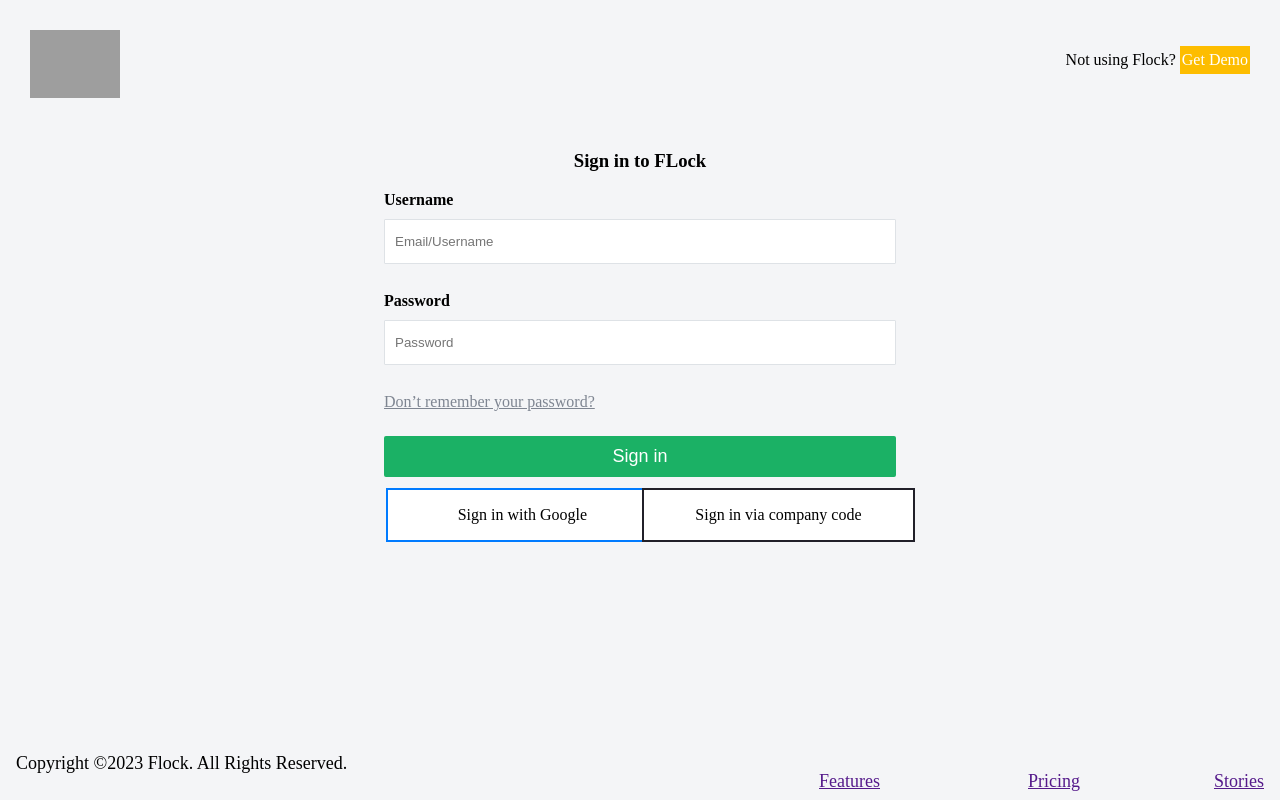
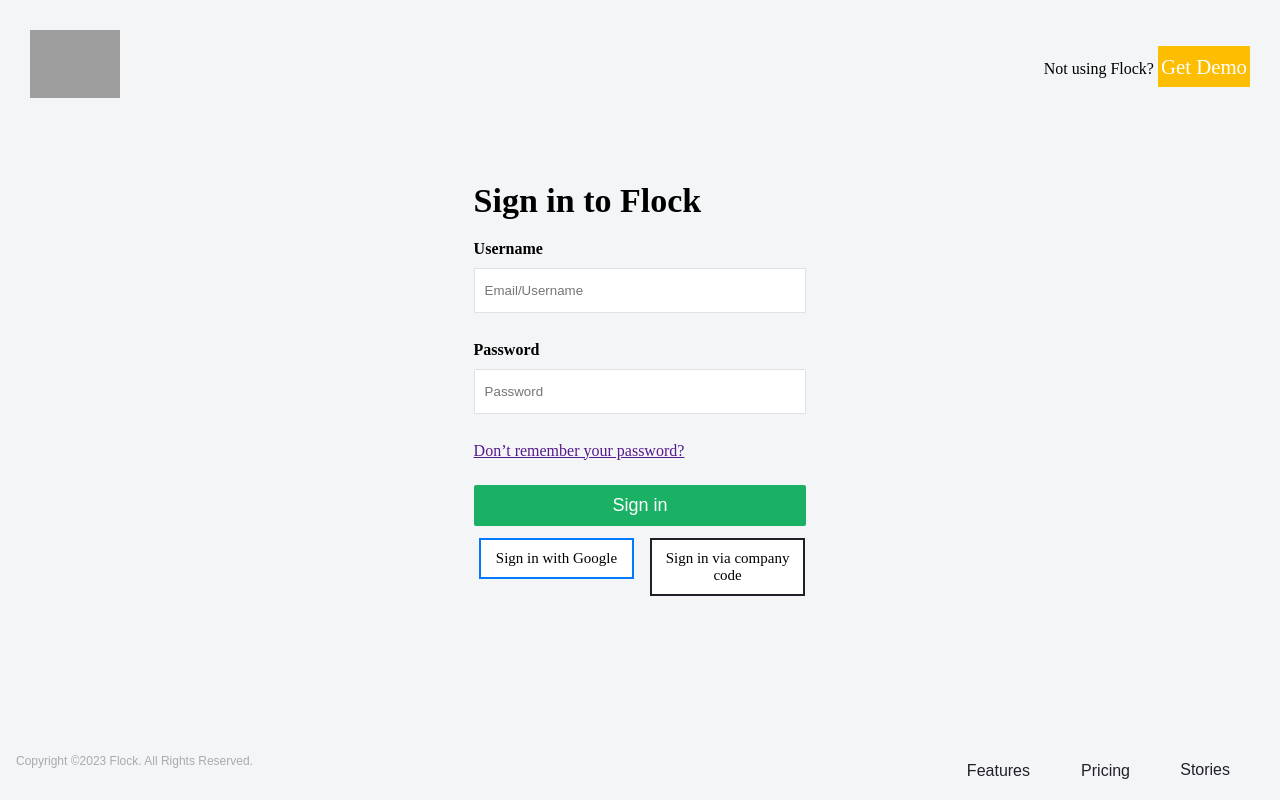
Before and after one commit to itsrksoni/flock_login, a plain HTML site: page index.html in a window 1280 px wide. Drawn offline with Linux system fonts and the light colour scheme; grey boxes are pictures that could not be loaded.

Commit message:
Add files via upload

```diff
--- a/index.html
+++ b/index.html
@@ -1,10 +1,16 @@
 <!Doctype html>
-<html>
+<html lang="en">
 
 <head>
 
     <title>Flock: Login HR, Benefits &amp; Compliance Software</title>
-    <link rel="stylesheet" href="style.css">
+    <meta charset="UTF-8">
+    <meta name="viewport" content="width=device-width, initial-scale=1, maximum-scale=1, user-scalable=no">
+    <meta http-equiv="X-UA-Compatible" content="ie=edge">
+    <link rel="stylesheet" media="all" href="style.css">
+    <style>
+
+    </style>
 
 </head>
 
@@ -23,13 +29,12 @@
             </div>
         </div>
         <div class="heading">
-            <h3>Sign in to FLock</h3>
+            <h3>Sign in to Flock</h3>
         </div>
         <div class="login-form">
 
             <form action="#" method="post">
 
-                <div class="container">
                 <label for="uname"><b>Username</b></label>
                 <input type="text" placeholder="Email/Username" name="uname" required>
                 <br><br>
@@ -41,21 +46,22 @@
 
                 <button type="submit">Sign in</button>
 
-                </div>
             </form>
         </div>
 
-        <div class="external-signup-link">
+        <div class="external-signup-link" id="external-signup-link">
 
-            <span class="but-1"><a class="button button1">Sign in with Google</a></span>
-            <span class="but-2"> <a class="button button2">Sign in via company code</a></span>
+            <span class="signup-button-1"><a class="signup-button signup-button-a">Sign in with Google</a></span>
+            <span class="signup-button-2"> <a class="signup-button signup-button-b">Sign in via company code</a></span>
 
         </div>
         <div class="footer">
-            <p class="foot-0">Copyright ©2023 Flock. All Rights Reserved.</p>
-            <span class="foot foot-1"><a href="">Features</a></span>
-            <span class="foot foot-2"><a href="">Pricing</a></span>
-            <span class="foot foot-3"><a href="">Stories</a></span>
+            <p>Copyright ©2023 Flock. All Rights Reserved.</p>
+            <div class="footer-links">
+                <span class="footer-link-1"><a href="">Features</a></span>
+                <span class="footer-link-2"><a href="">Pricing</a></span>
+                <span class="footer-link-3"><a href="">Stories</a></span>
+                <div>
                 </div>
 
             </div>
--- a/style.css
+++ b/style.css
@@ -14,31 +14,51 @@ body {
 }
 
 .nav {
-    padding: 30px;
+    margin-bottom: 0px;
+    padding: 30px 30px 0px 30px;
 
 }
 
 .nav ul li a {
     background: #fdbd00;
     color: #fff;
-    border: 2px solid transparent;
+    border: 3px solid transparent;
     display: inline-block;
-    font-size: 1rem;
-    line-height: 1.5;
+    font-size: 1.3rem;
+    line-height: 1.7;
     text-decoration: none;
+}
+
+.nav ul li a:hover {
+
+    background-color: rgb(253 189 0 0.6);
+    color: white;
+    opacity: 0.5;
 }
 
 .nav ul {
     list-style: none;
 }
 
+.heading {
+    margin-top: 0%;
+    margin-left: 37%;
+    margin-right: 37%;
+
+}
+
 .heading h3 {
-    text-align: center;
+
+    text-align: left;
+    font-size: 2.125rem;
+    margin: 80px 0 20px;
+
 }
 
 .login-form {
-    margin-left: 30%;
-    margin-right: 30%;
+    margin-left: 37%;
+    margin-right: 37%;
+
 }
 
 input[type=text],
@@ -76,54 +96,78 @@ button:hover {
     opacity: 0.6;
 }
 
+
+@media screen and (min-width: 0px)and (max-width: 480px) {
+
+    .external-signup-link {
+
+        display: none;
+    }
+}
+
 .external-signup-link a {
+    margin: 0px;
     display: inline-block;
-    width: 80%;
+    width: 100%;
+
     height: 100%;
+    padding: 10px 0px 10px 0px;
+    font-size: 15px;
+
+
 
 }
+
+/* width: 80%; */
 
 .external-signup-link {
 
     text-align: center;
-    margin-left: 30%;
-    margin-right: 30%;
+    margin-left: 37%;
+    margin-right: 37%;
+    padding: 5px;
+    margin-bottom: 100px;
+    padding-bottom: 100px;
+
 
 
 }
 
-.but-1 {
+
+.external-signup-link .signup-button-1 {
+
+    margin: 0px;
+
+    float: left;
+    width: 47%;
 
 
-    margin-left: 0px;
-    margin-right: 0px;
-    padding-left: 0px;
-    padding-right: 0px;
-    float: left;
-    width: 50%;
+    padding: 0px;
 
-    display: inline-block;
+
 
 }
 
 
-.but-2 {
-    display: inline-block;
-    margin: 0%;
+.external-signup-link .signup-button-2 {
+    padding: 0px;
+    margin: 0px;
+
+
     float: right;
-    width: 50%;
+    width: 47%;
 
 
 }
 
-.button {
+.signup-button {
 
     border: none;
     color: white;
     padding: 16px 32px;
     text-align: center;
     text-decoration: none;
-    display: inline-block;
+
     font-size: 16px;
     margin: 4px 2px;
     transition-duration: 0.4s;
@@ -132,68 +176,81 @@ button:hover {
 }
 
 
-.button1 {
-    display: inline-block;
+.signup-button-a {
+
     background-color: white;
     color: black;
     border: 2px solid #007bff;
+
 }
 
-.button1:hover {
+.signup-button-a:hover {
     background-color: #007bff;
     color: white;
 }
 
-.button2 {
-    display: inline-block;
+.signup-button-b {
+
 
     background-color: white;
     color: black;
     border: 2px solid #212029;
 }
 
-.button2:hover {
+.signup-button-b:hover {
 
     background-color: #212029;
     color: white;
 }
 
+.footer a {
+    text-decoration: none;
+    font-family: Inter-SemiBold, sans-serif;
+    font-size: 16px
+}
 
 
-.footer {
-    margin-left: 100px;
-    margin-right: 100px;
-    margin-top: 100px;
-    margin-bottom: 0px;
+
+.footer p {
+    position: absolute;
+    bottom: 20px;
+    left: 16px;
+    font-size: 12px;
+    font-family: Inter-Medium, sans-serif;
+    opacity: 0.3;
 }
 
-p.foot-0 {
+.footer-link-3 {
     position: absolute;
-    bottom: 8px;
-    left: 16px;
+    bottom: 20px;
+    right: 50px;
     font-size: 18px;
-}
+    text-decoration: none;
 
-.foot-3 {
-    position: absolute;
-    bottom: 8px;
-    right: 16px;
-    font-size: 18px;
+
 
 }
 
-.foot-2 {
+.footer .footer-link-2 {
     position: absolute;
-    bottom: 8px;
-    right: 200px;
-    font-size: 18px;
+    bottom: 20px;
+    right: 150px;
+
+
 
 }
 
-.foot-1 {
+.footer .footer-link-1 {
     position: absolute;
-    bottom: 8px;
-    right: 400px;
-    font-size: 18px;
+    bottom: 20px;
+    right: 250px;
+
+
 
 }
+
+.footer .footer-links a {
+    color: #212029;
+    font-family: sans-serif;
+    font-size: 16px;
+}
```
Lines whose indentation alone changed are shown as unchanged.
